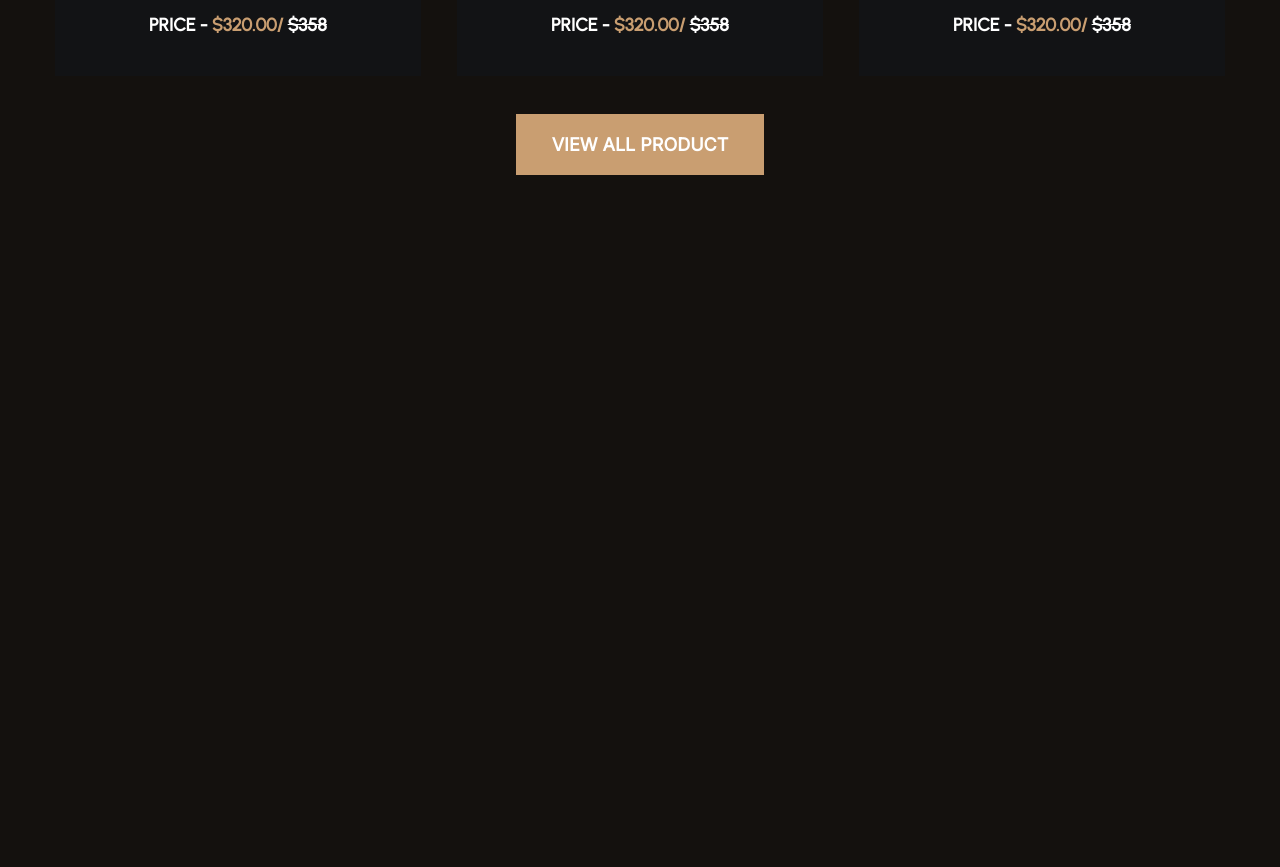
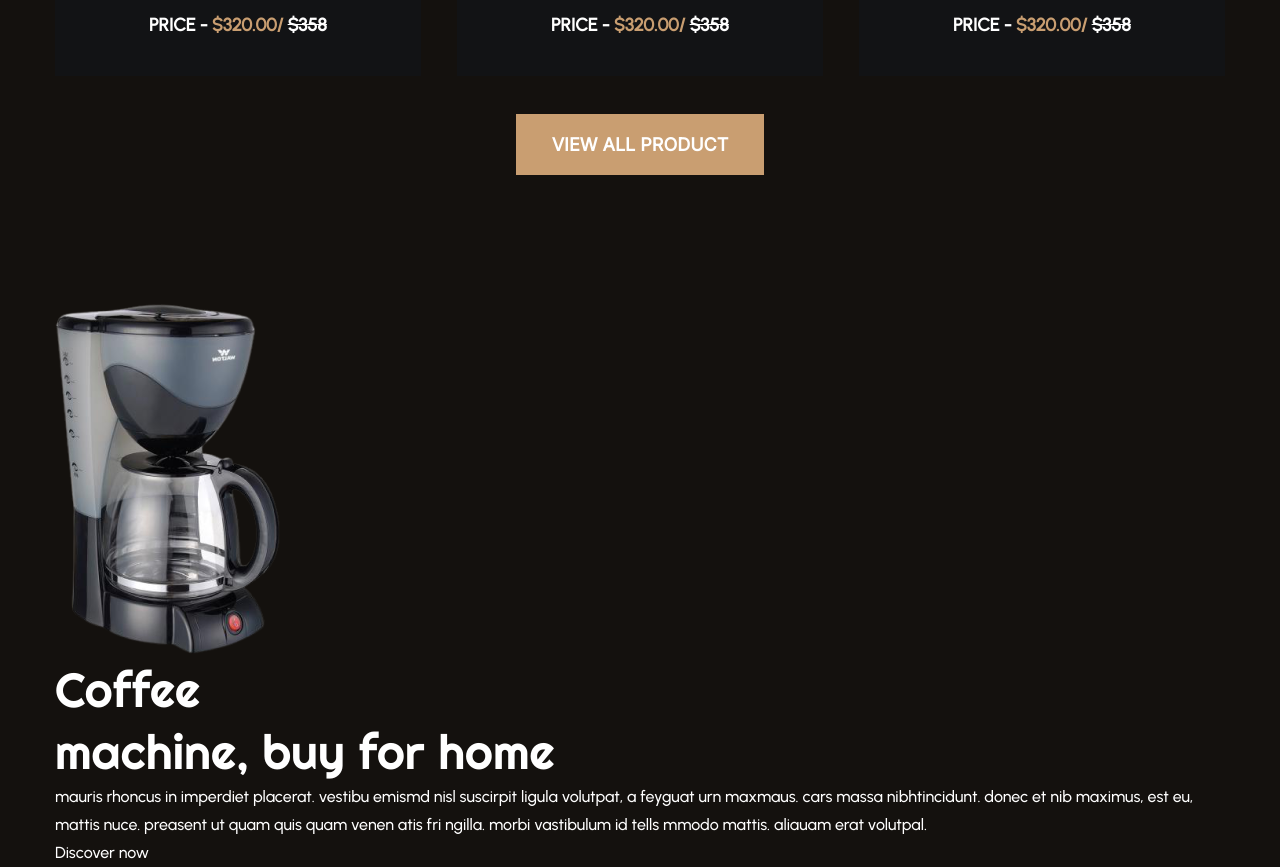
Before and after one commit to Vidiborets0012/CoffeShop, a plain HTML site: page index.html in a window 1280 px wide. Shown: the part 3008-3875 px from the top of the page. Before the commit the page ends 3308 px from the top, so only its background shows below. Drawn offline with nearby package versions, Linux system fonts and the light colour scheme.

Commit message:
add content and markup to the discover section

```diff
--- a/index.html
+++ b/index.html
@@ -386,6 +386,27 @@
           <a class="popular-link" href="#">View all product</a>
         </div>
       </section>
+
+      <section class="discover">
+        <div class="container">
+          <div class="discover-inner">
+            <img class="discover-img" src="images/discover-1.png" alt="" />
+            <div class="discover-content">
+              <h3 class="discover-content-subtitle subtitle">
+                Coffee <br />
+                machine, buy for home
+              </h3>
+              <p class="discover-content-text text">
+                mauris rhoncus in imperdiet placerat. vestibu emismd nisl suscirpit ligula volutpat,
+                a feyguat urn maxmaus. cars massa nibhtincidunt. donec et nib maximus, est eu,
+                mattis nuce. preasent ut quam quis quam venen atis fri ngilla. morbi vastibulum id
+                tells mmodo mattis. aliauam erat volutpal.
+              </p>
+              <a class="discover-link" href="#">Discover now</a>
+            </div>
+          </div>
+        </div>
+      </section>
     </main>
   </body>
 </html>
```
Also changed, not shown: images/discover-1.png (added).
